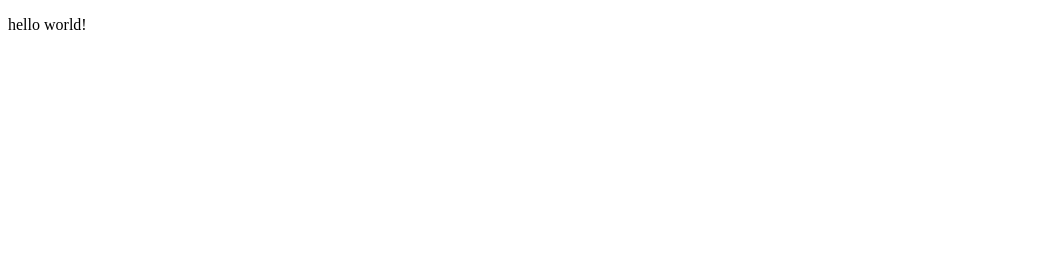
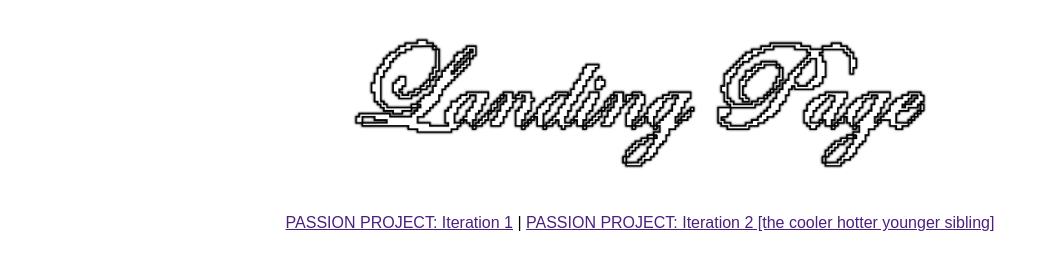
Before and after one commit to turntechGodhead975/home, a plain HTML site: page index.html in a window 1280 px wide. Shown: the whole page, without its empty margins (0-1049 px from the left). Drawn offline with Linux system fonts and the light colour scheme; a web font is replaced by a local one.

Commit message:
moving files

```diff
--- a/index.html
+++ b/index.html
@@ -1,10 +1,14 @@
 <!doctype html>
 <html>
     <head>
-        <title>julie's world!</title>
+        <title> landing page </title>
+        <link rel="icon" href="favicon.ico" type="image/x-icon">
+        <link rel="stylesheet" href="landing.css">
     </head>
-
     <body>
-        <p>hello world!</p>
+        <div id="landing">
+            <img src="landing page.png"/>
+        </div>
+        <p> <a href="passion project/passion project.html">PASSION PROJECT: Iteration 1</a> | <a href="secondary variation/passion project.html">PASSION PROJECT: Iteration 2 [the cooler hotter younger sibling]</a></p>
     </body>
 </html>
--- /dev/null
+++ b/landing.css
@@ -0,0 +1,25 @@
+@font-face {
+    font-family: 'helvetica';
+    src: url('helvetica-bold.woff2') format('woff2');
+}
+
+#landing {
+    display: flex;
+    justify-content: center;
+}
+
+#landing img {
+    width: 50%;
+    height: auto;
+    display: block;
+    margin: 0 auto;
+}
+
+p {
+    font-family: 'helvetica';
+    text-align: center;
+}
+
+a {
+    color: rgb(74, 31, 126);
+}
```
Also changed, not shown: landing page.png (added), 1 other file.
